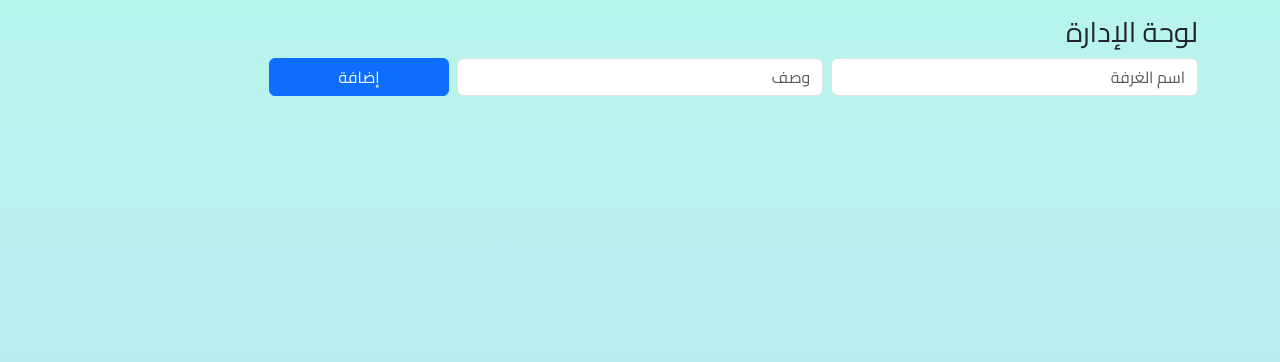
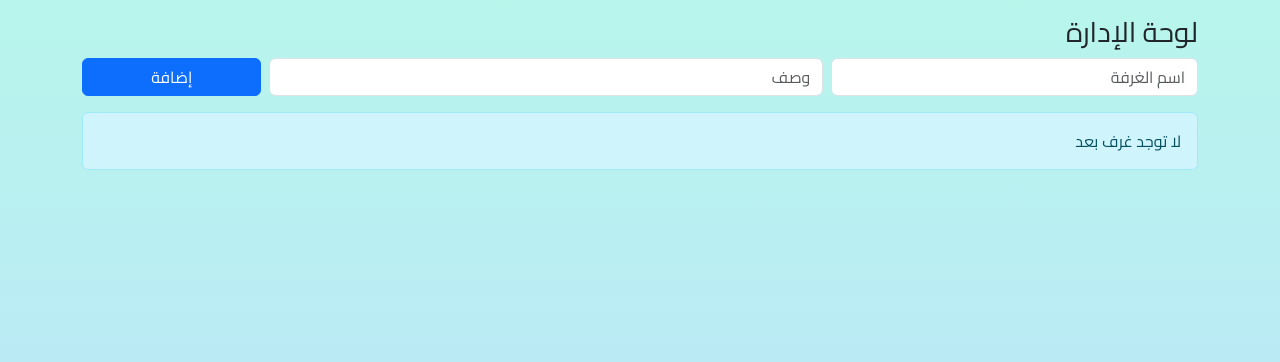
Before and after one commit to Mohammedkaadi/chat_app, a Flask app: page /admin in a window 1280 px wide. Shown: the part 56-418 px from the top of the page. Run offline with Flask 3, Linux system fonts and the light colour scheme; the visitor is signed in with stand-in values (Sample User, id 1); data that the repository does not hold is empty.

Commit message:
Update admin.html

```diff
--- a/templates/admin.html
+++ b/templates/admin.html
@@ -3,7 +3,7 @@
 <h3>لوحة الإدارة</h3>
 <form method="post" class="row g-2 mb-3">
   <div class="col-md-4"><input name="room" class="form-control" placeholder="اسم الغرفة"></div>
-  <div class="col-md-4"><input name="desc" class="form-control" placeholder="وصف"></div>
+  <div class="col-md-6"><input name="desc" class="form-control" placeholder="وصف"></div>
   <div class="col-md-2"><button class="btn btn-primary w-100">إضافة</button></div>
 </form>
 <div class="row">
@@ -17,6 +17,8 @@
       <a class="btn btn-sm btn-outline-primary" href="{{ url_for('chat', room=r[1]) }}">فتح</a>
     </div>
   </div>
+  {% else %}
+  <div class="col-12"><div class="alert alert-info">لا توجد غرف بعد</div></div>
   {% endfor %}
 </div>
 {% endblock %}
```
